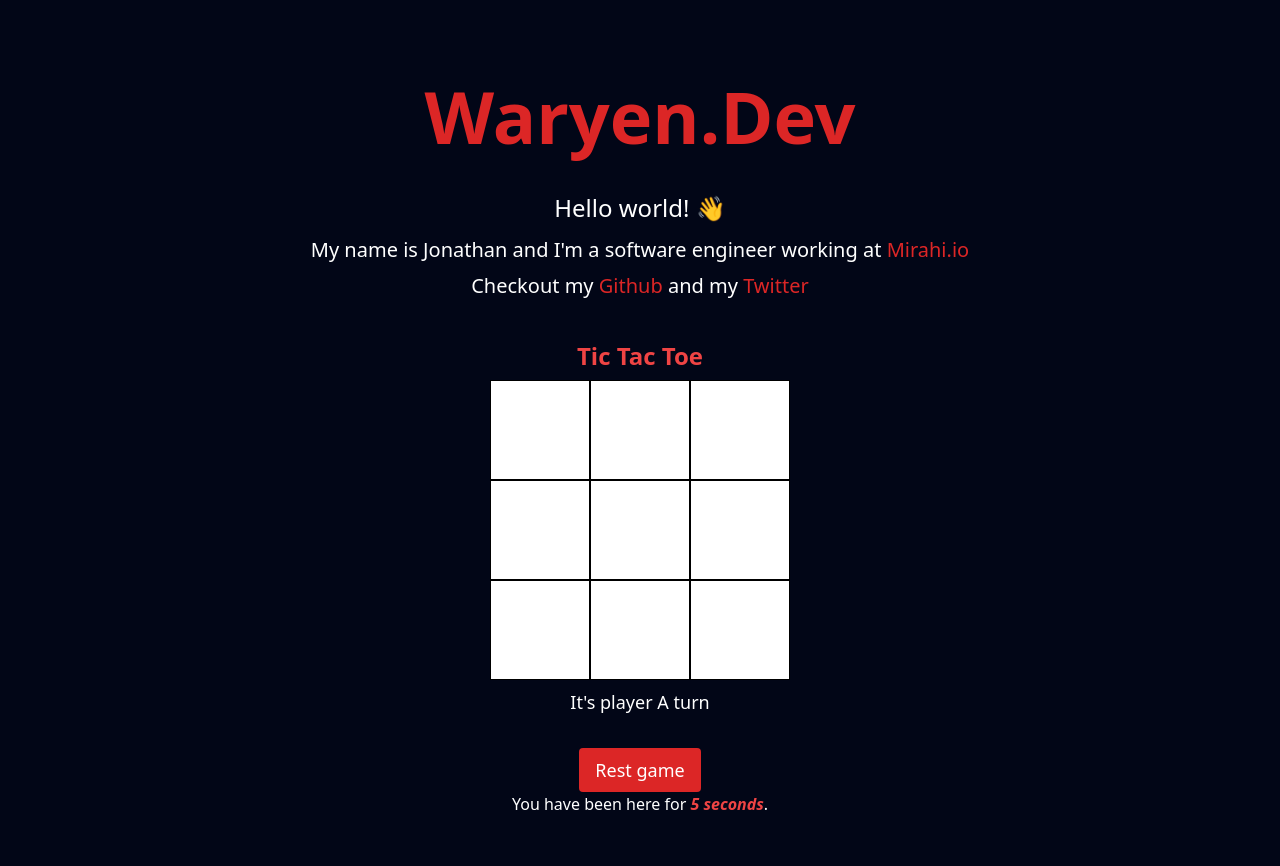
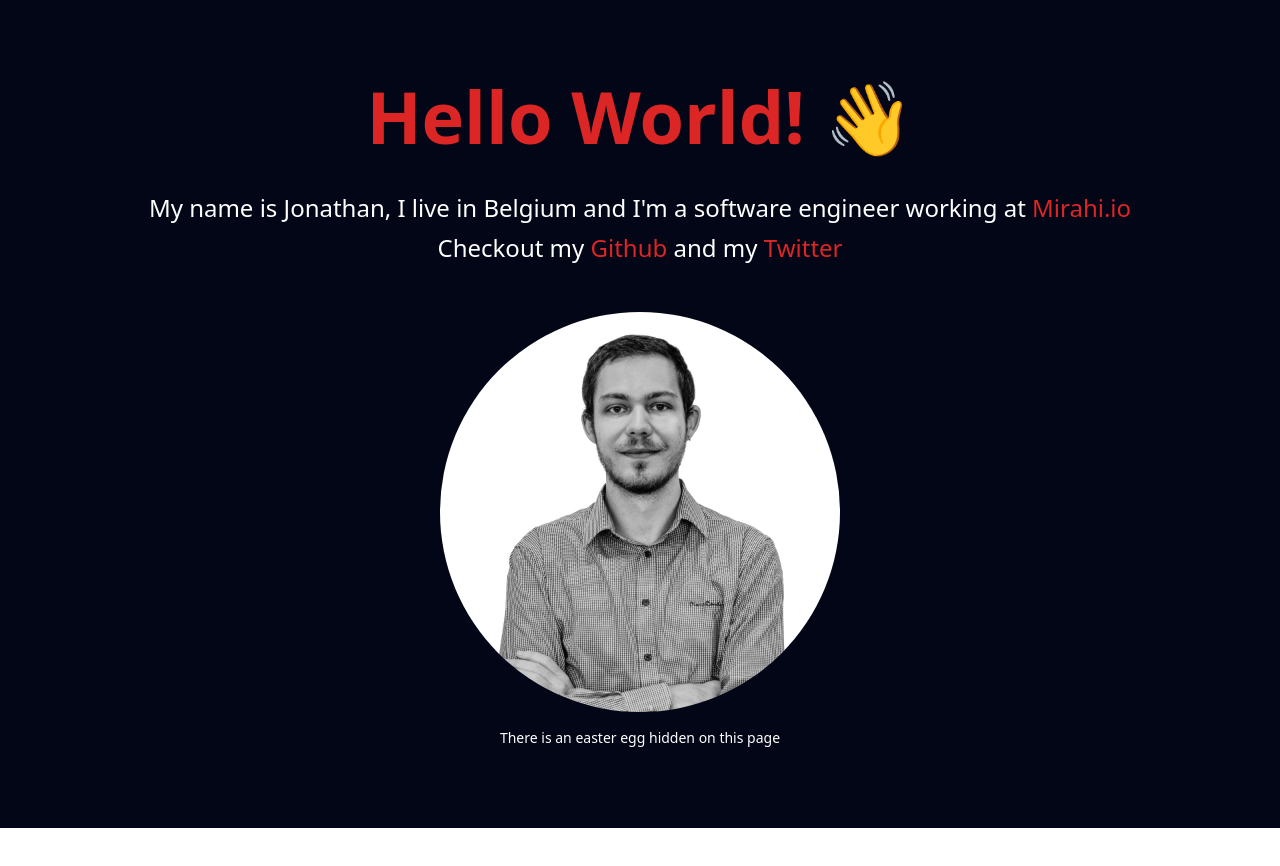
Before and after one commit to Waryen/waryen.dev, a React (Vite) app: page / in a window 1280 px wide. Shown: the top 866 px of the page. After the commit the page ends 828 px from the top, so only its background shows below. Built offline with nearby package versions, Linux system fonts and the light colour scheme.

Commit message:
feat: add picture, remove tic tac toe and counter

```diff
--- a/src/App.tsx
+++ b/src/App.tsx
@@ -1,17 +1,19 @@
 import React from 'react';
-import { Board } from './components/tic-tac-toe/Board';
-import Counter from './components/Counter';
 
 export default function App() {
+  const openRickRollLink = () => {
+    window.open('https://www.youtube.com/watch?v=dQw4w9WgXcQ');
+  };
+
   return (
-    <div className="flex grow flex-col items-center py-10 md:py-20 px-5 md:px-10">
+    <div className="flex flex-col items-center w-full py-10 md:py-20 px-5 md:px-10">
       <h1 className="text-red-600 text-5xl md:text-7xl font-bold capitalize mb-10">
-        waryen.dev
+        Hello world! 👋
       </h1>
-      <div className="flex flex-col items-center mb-10">
-        <p className="text-xl md:text-2xl mb-3">Hello world! 👋</p>
-        <p className="text-md text-center md:text-xl mb-2">
-          My name is Jonathan and I'm a software engineer working at{' '}
+      <div className="flex grow flex-col items-center">
+        <p className="text-xl text-center md:text-2xl mb-2">
+          My name is Jonathan, I live in Belgium and I'm a software engineer
+          working at{' '}
           <a
             href="https://mirahi.io"
             target="_blank"
@@ -20,7 +22,7 @@ export default function App() {
             Mirahi.io
           </a>
         </p>
-        <p className="text-md md:text-xl">
+        <p className="text-xl md:text-2xl">
           Checkout my{' '}
           <a
             target="_blank"
@@ -38,9 +40,18 @@ export default function App() {
             Twitter
           </a>
         </p>
+        <figure className="overflow-hidden rounded-full mt-12 w-[300px] md:w-[400px]">
+          <img
+            onClick={openRickRollLink}
+            loading="lazy"
+            src="jonathan.png"
+            alt="Picture of Jonathan"
+          />
+        </figure>
+        <p className="flex grow items-end mt-4 text-sm">
+          There is an easter egg hidden on this page
+        </p>
       </div>
-      <Board />
-      <Counter />
     </div>
   );
 }
--- a/src/components/Counter.tsx
+++ /dev/null
@@ -1,39 +0,0 @@
-import React, { useEffect, useState } from 'react';
-
-type CounterProps = {
-  initialCount?: number;
-};
-
-export default function Counter({ initialCount = 0 }: CounterProps) {
-  const [count, setCount] = useState(0);
-
-  const resetCallback = () => {
-    setCount(0);
-  };
-
-  useEffect(() => {
-    const interval = setInterval(() => {
-      setCount((prev) => prev + 1);
-    }, 1000);
-
-    return () => clearInterval(interval);
-  }, []);
-
-  return (
-    <div className="flex grow justify-end flex-col items-center">
-      <p className="mb-3">
-        You have been here for{' '}
-        <span className="italic font-bold text-red-500">
-          {count} {count == 0 ? 'second' : 'seconds'}
-        </span>
-        .
-      </p>
-      {/*<button*/}
-      {/*  className="border-2 rounded py-2 px-4 border-red-600 bg-red-600 hover:bg-red-500 hover:border-red-500 focus:bg-red-500 focus:border-red-500"*/}
-      {/*  onClick={resetCallback}*/}
-      {/*>*/}
-      {/*  <span className="text-lg uppercase font-bold">Reset the timer</span>*/}
-      {/*</button>*/}
-    </div>
-  );
-}
--- a/src/components/tic-tac-toe/Board.tsx
+++ /dev/null
@@ -1,69 +0,0 @@
-import React, { useCallback, useEffect, useState } from 'react';
-import { checkForWinningState, defaultTiles, Player, TileValue } from './utils';
-import { Tile } from './Tile';
-import Message from './Message';
-
-export const Board = () => {
-  const [tiles, setTiles] = useState(defaultTiles);
-  const [currentPlayer, setCurrentPlayer] = useState(Player.A);
-  const [winner, setWinner] = useState<Player>();
-  const [tie, setTie] = useState(false);
-
-  const onTileClick = (id: number) => {
-    if (winner) {
-      return;
-    }
-    setTiles((prev) => {
-      return prev.map((t) => {
-        if (t.id === id) {
-          return {
-            ...t,
-            value: currentPlayer === Player.A ? TileValue.X : TileValue.O,
-          };
-        } else {
-          return t;
-        }
-      });
-    });
-    setCurrentPlayer((prev) => (prev === Player.A ? Player.B : Player.A));
-  };
-
-  const updateWinner = useCallback((player: Player) => {
-    if (player === Player.C) {
-      setTie(true);
-    } else {
-      setWinner(player);
-    }
-  }, []);
-
-  const resetGame = () => {
-    setTiles(defaultTiles);
-    setCurrentPlayer(Player.A);
-    setWinner(undefined);
-    setTie(false);
-  };
-
-  useEffect(() => {
-    checkForWinningState(tiles, updateWinner);
-  }, [tiles, updateWinner]);
-
-  return (
-    <div className="flex flex-col items-center">
-      <h2 className="text-xl md:text-2xl text-center font-bold text-red-500 mb-2">
-        Tic Tac Toe
-      </h2>
-      <div className="w-[300px] flex flex-wrap">
-        {tiles.map((tile) => (
-          <Tile tile={tile} key={tile.id} onTileClick={onTileClick} />
-        ))}
-      </div>
-      <Message tie={tie} currentPlayer={currentPlayer} winner={winner} />
-      <button
-        className="bg-red-600 py-2 px-4 text-lg rounded mt-8 hover:bg-red-400 focus:bg-red-400"
-        onClick={resetGame}
-      >
-        Rest game
-      </button>
-    </div>
-  );
-};
--- a/src/components/tic-tac-toe/Message.tsx
+++ /dev/null
@@ -1,22 +0,0 @@
-import { Player } from './utils';
-import React from 'react';
-
-type Props = {
-  winner?: Player;
-  tie: boolean;
-  currentPlayer: Player;
-};
-
-export default function Message({ tie, winner, currentPlayer }: Props) {
-  if (tie) {
-    return <p className="text-2xl mt-4">Tie! Nobody won.</p>;
-  }
-
-  if (winner) {
-    return <p className="text-2xl mt-4">Player {winner} has won the game!</p>;
-  }
-
-  return (
-    <p className="text-center mt-2 text-lg">It's player {currentPlayer} turn</p>
-  );
-}
--- a/src/components/tic-tac-toe/Tile.tsx
+++ /dev/null
@@ -1,30 +0,0 @@
-import React from 'react';
-import { TileParams, TileValue } from './utils';
-
-type TileProps = {
-  tile: TileParams;
-  onTileClick: (id: number) => void;
-};
-
-export const Tile = ({ tile, onTileClick }: TileProps) => {
-  const renderTile = () => {
-    if (tile.value === TileValue.X) {
-      return <span className="text-4xl">X</span>;
-    } else if (tile.value === TileValue.O) {
-      return <span className="text-4xl">O</span>;
-    } else {
-      return (
-        <span
-          className="block w-full h-full"
-          onClick={() => onTileClick(tile.id)}
-        ></span>
-      );
-    }
-  };
-
-  return (
-    <div className="w-[100px] h-[100px] bg-white flex flex-column justify-center items-center text-black border-[1px] border-black">
-      {renderTile()}
-    </div>
-  );
-};
--- a/src/components/tic-tac-toe/utils.ts
+++ /dev/null
@@ -1,96 +0,0 @@
-export enum TileValue {
-  X = 'X',
-  O = 'O',
-  NA = 'NA',
-}
-
-export enum Player {
-  A = 'A',
-  B = 'B',
-  C = 'Tie',
-}
-
-export type TileParams = {
-  value: TileValue;
-  id: number;
-};
-
-export const defaultTiles: TileParams[] = [
-  {
-    id: 0,
-    value: TileValue.NA,
-  },
-  {
-    id: 1,
-    value: TileValue.NA,
-  },
-  {
-    id: 2,
-    value: TileValue.NA,
-  },
-  {
-    id: 3,
-    value: TileValue.NA,
-  },
-  {
-    id: 4,
-    value: TileValue.NA,
-  },
-  {
-    id: 5,
-    value: TileValue.NA,
-  },
-  {
-    id: 6,
-    value: TileValue.NA,
-  },
-  {
-    id: 7,
-    value: TileValue.NA,
-  },
-  {
-    id: 8,
-    value: TileValue.NA,
-  },
-];
-
-const winningCombos = [
-  [0, 1, 2],
-  [3, 4, 5],
-  [6, 7, 8], // Rows
-  [0, 3, 6],
-  [1, 4, 7],
-  [2, 5, 8], // Columns
-  [0, 4, 8],
-  [2, 4, 6], // Diagonals
-];
-
-export const checkForWinningState = (
-  tiles: TileParams[],
-  updateWinner: (player: Player) => void,
-) => {
-  const amountOfFilledTiles = tiles.filter((t) => t.value !== TileValue.NA);
-
-  const winner = winningCombos.find((combo) => {
-    const [a, b, c] = combo;
-    if (
-      tiles[a].value !== TileValue.NA &&
-      tiles[b].value !== TileValue.NA &&
-      tiles[c].value !== TileValue.NA
-    ) {
-      return (
-        tiles[a].value === tiles[b].value && tiles[b].value === tiles[c].value
-      );
-    }
-  });
-
-  if (amountOfFilledTiles.length === 9 && !winner) {
-    return updateWinner(Player.C);
-  }
-
-  if (winner) {
-    const playerValue = tiles[winner[0]].value;
-    const player = playerValue === TileValue.X ? Player.A : Player.B;
-    updateWinner(player);
-  }
-};
```
Also changed, not shown: public/jonathan.png (added).
